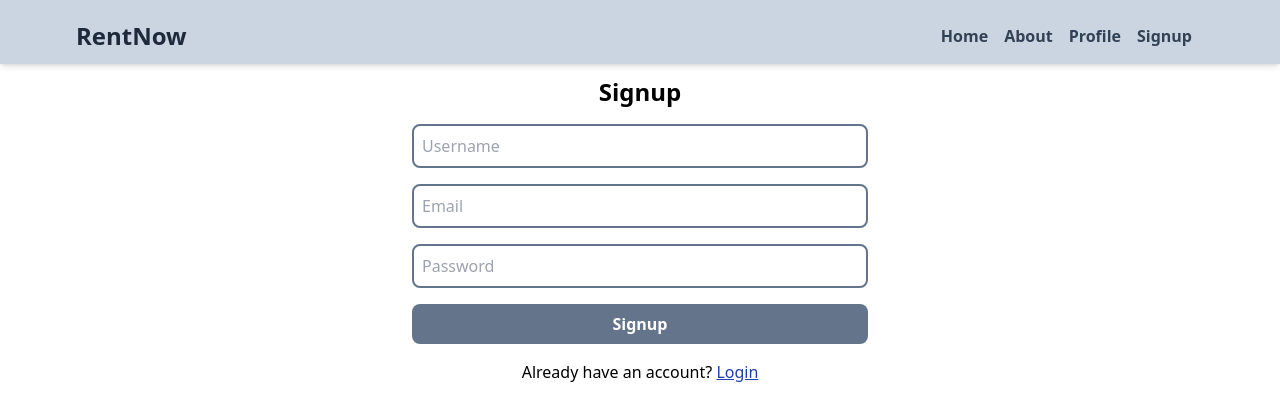
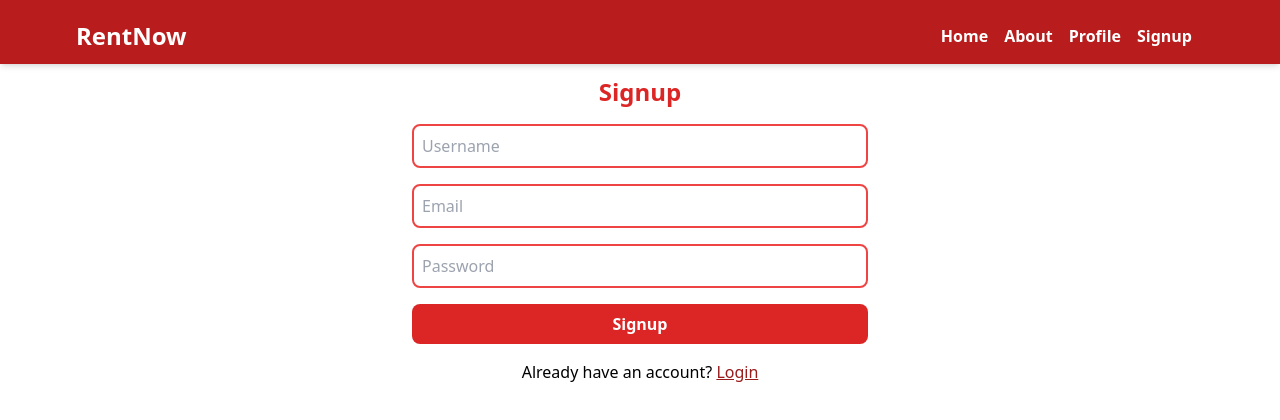
Before and after one commit to rishiSurya9/rentnow, a Next.js app: page /signup in a window 1280 px wide. Shown: the top 420 px of the page. Built offline with nearby package versions, Linux system fonts and the light colour scheme.

Commit message:
setup the theme of project

```diff
--- a/app/About/page.js
+++ b/app/About/page.js
@@ -1,15 +1,94 @@
-import React from 'react'
+"use client";
+import React from "react";
 
-const page = () => {
+const About = () => {
   return (
+    <div className="min-h-screen bg-white text-gray-900 py-12">
+      <div className="max-w-7xl mx-auto px-4">
+        {/* Header */}
+        <header className="text-center mb-12">
+          <h1 className="text-4xl font-bold text-red-600 mb-4">About Our Home Rental System</h1>
+          <p className="text-gray-700 text-lg">
+            Revolutionizing home rentals with cutting-edge technology.
+          </p>
+        </header>
 
+        {/* About Section */}
+        <section className="grid grid-cols-1 md:grid-cols-2 gap-12 items-center">
+          {/* Image */}
+          <div className="flex justify-center">
+            <img
+              src="https://i.pinimg.com/736x/7c/bf/24/7cbf24ccb788261b5cacfedc7eb29cd1.jpg" // Replace with an appropriate image path
+              alt="Home Rental System"
+              className="rounded-lg shadow-lg w-full max-w-md object-cover"
+            />
+          </div>
 
-    <div className="container">
-      <h1>About</h1>
-      <p>This is the about page</p>
+          {/* Description */}
+          <div>
+            <h2 className="text-3xl font-semibold mb-4 text-red-600">What We Offer</h2>
+            <p className="text-gray-700 mb-4 leading-relaxed">
+              Our Home Rental System is a comprehensive platform designed to connect tenants and property owners seamlessly. Built using modern web technologies such as <strong>Next.js</strong>, <strong>Express.js</strong>, and <strong>MongoDB</strong>, it ensures high performance and scalability for handling multiple users.
+            </p>
+            <p className="text-gray-700 leading-relaxed">
+              From live property availability to advanced filtering options, our platform provides a hassle-free way to find or list rental homes. Whether you're a tenant searching for a cozy apartment or a property owner looking to showcase your listings, we've got you covered.
+            </p>
+          </div>
+        </section>
+
+        {/* Features */}
+        <section className="mt-16">
+          <h2 className="text-3xl font-semibold mb-6 text-center text-red-600">Key Features</h2>
+          <div className="grid grid-cols-1 md:grid-cols-3 gap-8">
+            <div className="bg-red-50 p-6 rounded-lg shadow-md">
+              <h3 className="text-xl font-bold mb-2 text-red-600">Scalable Architecture</h3>
+              <p className="text-gray-700">
+                Designed to handle heavy traffic and multiple users simultaneously, ensuring smooth performance.
+              </p>
+            </div>
+            <div className="bg-red-50 p-6 rounded-lg shadow-md">
+              <h3 className="text-xl font-bold mb-2 text-red-600">Live Availability</h3>
+              <p className="text-gray-700">
+                View real-time property availability, complete with images, prices, and owner contact details.
+              </p>
+            </div>
+            <div className="bg-red-50 p-6 rounded-lg shadow-md">
+              <h3 className="text-xl font-bold mb-2 text-red-600">Advanced Search Filters</h3>
+              <p className="text-gray-700">
+                Narrow down your search by city, price range, property type, and more to find your perfect home.
+              </p>
+            </div>
+            <div className="bg-red-50 p-6 rounded-lg shadow-md">
+              <h3 className="text-xl font-bold mb-2 text-red-600">Secure & Reliable</h3>
+              <p className="text-gray-700">
+                Built with top-notch security practices to ensure safe data handling and reliable performance.
+              </p>
+            </div>
+            <div className="bg-red-50 p-6 rounded-lg shadow-md">
+              <h3 className="text-xl font-bold mb-2 text-red-600">Easy Property Listing</h3>
+              <p className="text-gray-700">
+                Property owners can easily list their homes with detailed descriptions, images, and contact information.
+              </p>
+            </div>
+            <div className="bg-red-50 p-6 rounded-lg shadow-md">
+              <h3 className="text-xl font-bold mb-2 text-red-600">User-Friendly Design</h3>
+              <p className="text-gray-700">
+                Intuitive interface designed for users of all experience levels to navigate and interact seamlessly.
+              </p>
+            </div>
+          </div>
+        </section>
+
+        {/* Vision */}
+        <section className="mt-16 text-center">
+          <h2 className="text-3xl font-semibold mb-4 text-red-600">Our Vision</h2>
+          <p className="text-gray-700 text-lg leading-relaxed">
+            We aim to simplify the process of finding and renting homes through innovation and technology. Our goal is to create a trusted platform that fosters connections and enhances the rental experience for everyone.
+          </p>
+        </section>
+      </div>
     </div>
+  );
+};
 
-  )
-}
-
-export default page
+export default About;
--- /dev/null
+++ b/app/Homee/page.js
@@ -0,0 +1,136 @@
+"use client";
+import React, { useState } from "react";
+
+const Page = () => {
+  const [searchQuery, setSearchQuery] = useState("");
+  const [properties, setProperties] = useState([
+    {
+      id: 1,
+      title: "Cozy 2BHK Apartment",
+      location: "Downtown",
+      price: "$1200/month",
+      image: "/property1.jpg",
+    },
+    {
+      id: 2,
+      title: "Spacious 3BHK Villa",
+      location: "Green Valley",
+      price: "$2500/month",
+      image: "/property2.jpg",
+    },
+  ]);
+
+  const [newProperty, setNewProperty] = useState({
+    title: "",
+    location: "",
+    price: "",
+    image: "",
+  });
+
+  const handleSearch = () => {
+    console.log("Searching for:", searchQuery);
+  };
+
+  const handleInputChange = (e) => {
+    const { name, value } = e.target;
+    setNewProperty({ ...newProperty, [name]: value });
+  };
+
+  const addProperty = () => {
+    setProperties([...properties, { ...newProperty, id: properties.length + 1 }]);
+    setNewProperty({ title: "", location: "", price: "", image: "" });
+  };
+
+  return (
+    <div className="min-h-screen bg-red-50 text-gray-900">
+      {/* Header */}
+      <header className="bg-[#ca214b] py-6">
+        <div className="max-w-6xl mx-auto px-4 flex flex-col md:flex-row justify-between items-center">
+          <h1 className="text-3xl font-bold text-white mb-4 md:mb-0">Search Your Home</h1>
+          <div className="flex items-center w-full md:w-auto">
+            <input
+              type="text"
+              placeholder="Search for a location..."
+              value={searchQuery}
+              onChange={(e) => setSearchQuery(e.target.value)}
+              className="w-full md:w-64 px-4 py-2 bg-white border border-gray-300 text-gray-900 rounded-l-md focus:outline-none focus:ring-2 focus:ring-red-500"
+            />
+            <button
+              onClick={handleSearch}
+              className="px-4 py-2 bg-red-500 text-white rounded-r-md hover:bg-red-600 transition"
+            >
+              Search
+            </button>
+          </div>
+        </div>
+      </header>
+
+      {/* Main Content */}
+      <main className="max-w-6xl mx-auto py-8 px-4 grid grid-cols-1 md:grid-cols-3 gap-8">
+        {/* Add Property Section */}
+        <section className="bg-white p-6 rounded-lg shadow-lg border border-gray-200">
+          <h2 className="text-xl font-bold mb-4 text-gray-900">Add a New Property</h2>
+          <input
+            type="text"
+            name="title"
+            placeholder="Property Title"
+            value={newProperty.title}
+            onChange={handleInputChange}
+            className="w-full mb-2 px-4 py-2 bg-gray-100 text-gray-900 rounded-md focus:outline-none focus:ring-2 focus:ring-red-500"
+          />
+          <input
+            type="text"
+            name="location"
+            placeholder="Location"
+            value={newProperty.location}
+            onChange={handleInputChange}
+            className="w-full mb-2 px-4 py-2 bg-gray-100 text-gray-900 rounded-md focus:outline-none focus:ring-2 focus:ring-red-500"
+          />
+          <input
+            type="text"
+            name="price"
+            placeholder="Price"
+            value={newProperty.price}
+            onChange={handleInputChange}
+            className="w-full mb-2 px-4 py-2 bg-gray-100 text-gray-900 rounded-md focus:outline-none focus:ring-2 focus:ring-red-500"
+          />
+          <input
+            type="file"
+            name="image"
+            onChange={(e) =>
+              setNewProperty({ ...newProperty, image: e.target.files[0].name })
+            }
+            className="w-full mb-4 text-gray-400"
+          />
+          <button
+            onClick={addProperty}
+            className="w-full bg-red-500 text-white py-2 rounded-md hover:bg-red-600 transition"
+          >
+            Add Property
+          </button>
+        </section>
+
+        {/* Properties Listing */}
+        <section className="md:col-span-2">
+          <h2 className="text-2xl font-bold mb-6 text-gray-900">Available Properties</h2>
+          <div className="grid grid-cols-1 sm:grid-cols-2 gap-6">
+            {properties.map((property) => (
+              <div key={property.id} className="bg-white p-4 rounded-lg shadow-lg border border-gray-200">
+                <img
+                  src={property.image}
+                  alt={property.title}
+                  className="w-full h-40 object-cover rounded-md"
+                />
+                <h3 className="text-xl font-semibold mt-2 text-gray-900">{property.title}</h3>
+                <p className="text-gray-600">{property.location}</p>
+                <p className="text-red-500 font-bold">{property.price}</p>
+              </div>
+            ))}
+          </div>
+        </section>
+      </main>
+    </div>
+  );
+};
+
+export default Page;
--- a/app/components/header.js
+++ b/app/components/header.js
@@ -1,4 +1,4 @@
-"use client"
+"use client";
 import React, { useState, useEffect } from 'react';
 import { FaSearch } from 'react-icons/fa';
 import { IoReorderThreeSharp } from "react-icons/io5";
@@ -28,38 +28,43 @@ const Header = () => {
   return (
     <>
       {/* Header */}
-      <header className='bg-slate-300 shadow-md h-16 fixed top-0 left-0 w-full z-50'>
+      <header className='bg-red-700 shadow-md h-16 fixed top-0 left-0 w-full z-50'>
         <div className='flex justify-between items-center max-w-6xl mx-auto p-3'>
           <h1 className='font-bold text-sm sm:text-xl'>
-            <span className='text-slate-800 text-2xl'>RentNow</span>
+            <span className='text-white text-2xl hover:text-gray-200 cursor-pointer'>RentNow</span>
           </h1>
 
           {/* Mobile Menu Icon */}
           <div
             onClick={ShowMenu}
-            className='menu-icon sm:hidden text-4xl text-slate-800 ml-auto cursor-pointer'
+            className='menu-icon sm:hidden text-4xl text-white ml-auto cursor-pointer'
           >
             <IoReorderThreeSharp />
           </div>
 
           {/* Menu Options */}
           <ul
-            className={`MenuOption flex flex-col sm:flex-row gap-4 items-center sm:static fixed top-16 right-0 p-3 w-1/3 sm:w-auto bg-white sm:bg-transparent shadow-lg sm:shadow-none transition-transform duration-300 ease-in-out ${
-              menuVisible ? 'translate-x-0' : 'translate-x-full'
-            } sm:translate-x-0 font-semibold`}
+            className={`MenuOption flex flex-col sm:flex-row gap-4 items-center sm:static fixed top-16 right-0 p-3 w-1/3 sm:w-auto bg-white sm:bg-transparent shadow-lg sm:shadow-none transition-transform duration-300 ease-in-out ${menuVisible ? 'translate-x-0' : 'translate-x-full'} sm:translate-x-0 font-bold`}
           >
-            <Link href='/'><li className='text-slate-700 hover:text-lg'>Home</li></Link>
-            <Link href='/About'><li className='text-slate-700 hover:text-lg'>About</li></Link>
-            <Link href='/Profile'><li className='text-slate-700 hover:text-lg'>Profile</li></Link>
-            <Link href='/signup'><li className='text-slate-700 hover:text-lg'>Signup</li></Link>
+            <Link href='/Homee'>
+              <li className='text-white hover:text-lg hover:text-red-800'>Home</li>
+            </Link>
+            <Link href='/About'>
+              <li className='text-white hover:text-lg hover:text-red-800'>About</li>
+            </Link>
+            <Link href='/Profile'>
+              <li className='text-white hover:text-lg hover:text-red-800'>Profile</li>
+            </Link>
+            <Link href='/signup'>
+              <li className='text-white hover:text-lg hover:text-red-800'>Signup</li>
+            </Link>
           </ul>
         </div>
       </header>
 
       {/* Page Content */}
       <main className='pt-16'>
-        {/* Ensure enough padding to avoid overlap with the fixed header */}
-
+        {/* Content goes here */}
       </main>
     </>
   );
--- a/app/signup/page.js
+++ b/app/signup/page.js
@@ -1,16 +1,17 @@
-"use client"
-import Link from 'next/link'
-import React, { useState } from 'react'
+"use client";
+import Link from 'next/link';
+import React, { useState } from 'react';
 
 const page = () => {
-  const [formData,setFormData] = useState(0);
+  const [formData, setFormData] = useState(0);
+
   const handleChange = (e) => {
     setFormData({
       ...formData,
       [e.target.id]: e.target.value
-    })
+    });
+  };
 
-  };
   const handleSubmit = async (e) => {
     e.preventDefault();
     try {
@@ -29,27 +30,45 @@ const page = () => {
       } else {
         console.error('Failed to create user:', res.statusText);
       }
-}
-  catch (error) {
+    } catch (error) {
       console.error('Error:', error);
     }
-}
-
+  };
 
   return (
     <div onSubmit={handleSubmit} className='p-3 max-w-lg mx-auto'>
-     <h1 className='text-center font-bold text-2xl'>Signup</h1>
+      <h1 className='text-center font-bold text-2xl text-red-600'>Signup</h1>
       <form className='flex flex-col gap-4 p-4'>
-      <input type="text"  id="username" placeholder='Username' className='border-2 border-slate-500 rounded-lg p-2 'onChange={handleChange}/>
-      <input type="email" id="email" placeholder='Email' className='border-2 border-slate-500 rounded-lg p-2'onChange={handleChange} />
-      <input type="password" id="password" placeholder='Password' className='border-2 border-slate-500 rounded-lg p-2' onChange={handleChange}/>
-      <button className='bg-slate-500 hover:bg-slate-700 text-white font-bold py-2 px-4 rounded-lg disabled:opacity-90'>Signup</button>
+        <input
+          type="text"
+          id="username"
+          placeholder='Username'
+          className='border-2 border-red-500 rounded-lg p-2 focus:border-red-600'
+          onChange={handleChange}
+        />
+        <input
+          type="email"
+          id="email"
+          placeholder='Email'
+          className='border-2 border-red-500 rounded-lg p-2 focus:border-red-600'
+          onChange={handleChange}
+        />
+        <input
+          type="password"
+          id="password"
+          placeholder='Password'
+          className='border-2 border-red-500 rounded-lg p-2 focus:border-red-600'
+          onChange={handleChange}
+        />
+        <button className='bg-red-600 hover:bg-red-700 text-white font-bold py-2 px-4 rounded-lg disabled:opacity-90'>
+          Signup
+        </button>
       </form>
       <div className='flex justify-center items-center gap-4'>
-      <p>Already have an account? <Link href='/Login' className='text-blue-800 underline' >Login</Link></p>
+        <p>Already have an account? <Link href='/Login' className='text-red-800 underline'>Login</Link></p>
       </div>
     </div>
-  )
-}
+  );
+};
 
-export default page
+export default page;
```
Also changed, not shown: Images/home.jpg (added). Lines whose indentation alone changed are shown as unchanged.
